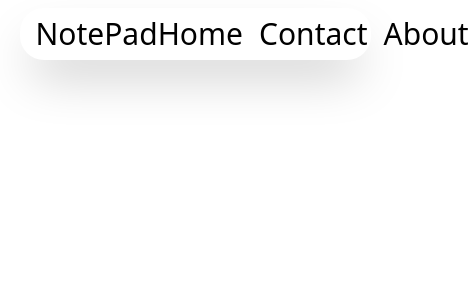
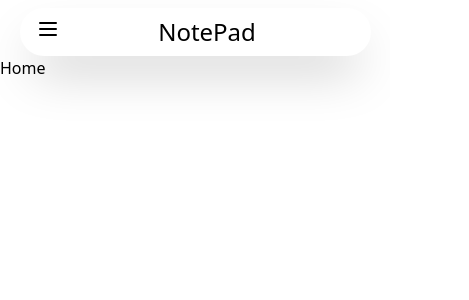
Before and after one commit to Smanikanta21/NotePad, a React (Vite) app: page /home in a window 390 px wide. Shown: the top 300 px of the page, 469 px wide, since content can reach past the window. Built offline with nearby package versions, Linux system fonts and the light colour scheme.

Commit message:
feat: add routing and navigation components with lucide-react icons

```diff
--- a/package.json
+++ b/package.json
@@ -11,8 +11,10 @@
   },
   "dependencies": {
     "@tailwindcss/vite": "^4.1.7",
+    "lucide-react": "^0.511.0",
     "react": "^19.1.0",
     "react-dom": "^19.1.0",
+    "react-router-dom": "^7.6.0",
     "tailwindcss": "^4.1.7"
   },
   "devDependencies": {
--- a/src/App.jsx
+++ b/src/App.jsx
@@ -1,11 +1,17 @@
 import './App.css'
 import Nav from './components/Nav'
+import { BrowserRouter,Routes,Route } from 'react-router-dom'
 function App() {
 
   return (
-    <>
-      <Nav />
-    </>
+    <BrowserRouter>
+      <Nav/>
+      <Routes>
+        <Route path='/home' element={<div>Home</div>}/>
+        <Route path='/about' element={<div>About</div>}/>
+        <Route path='/contact' element={<div>Contact</div>}/>
+      </Routes>
+    </BrowserRouter>
   )
 }
 
--- a/src/components/Nav.jsx
+++ b/src/components/Nav.jsx
@@ -1,16 +1,29 @@
-import React from 'react'
-
+import { React, useState } from 'react'
+import { LucideMenu } from 'lucide-react'
+import { Link } from 'react-router-dom'
 const Nav = () => {
+    const[showMenu,SetShowMenu]=useState(false)
   return (
-    <div className='items-center justify-center flex mt-2'>
-        <div className='flex w-[90%] flex-row items-center justify-between z-10 text-3xl px-4 py-2 rounded-3xl shadow-2xl'>
-            <div><a href="#">NotePad</a></div>
-            <div className='flex gap-4'>
-                <a href="#">Home</a>
-                <a href="#">Contact</a>
-                <a href="#">About</a>
+    <div className='items-center justify-center flex mt-2 relative'>
+        <div className='md:flex text-2xl font-medium justify-center items-center w-[90%] md:flex-row md:items-center md:justify-between z-10 md:text-3xl px-4 py-2 rounded-3xl shadow-2xl'>
+            <div className='flex justify-between items-center'>
+                <div className='md:hidden relative'><button onClick={()=>SetShowMenu(!showMenu)}><LucideMenu/></button></div>
+                <div><Link to="/">NotePad</Link></div>
+                <div></div>
+            </div>
+            <div className='md:flex hidden md:gap-4'>
+                <Link to="/home">Home</Link>
+                <Link to="/contact">Contact</Link>
+                <Link to="/about">About</Link>
             </div>
         </div>
+        {showMenu && (
+          <div className="absolute top-20 left-4 right-4 md:hidden bg-white p-4 rounded-xl shadow-lg z-50 flex flex-col gap-2">
+            <Link to="/home">Home</Link>
+            <Link to="/contact">Contact</Link>
+            <Link to="/about">About</Link>
+          </div>
+        )}
     </div>
   )
 }
```
Also changed, not shown: 1 other file (tests, documents, lock files or other folders).
